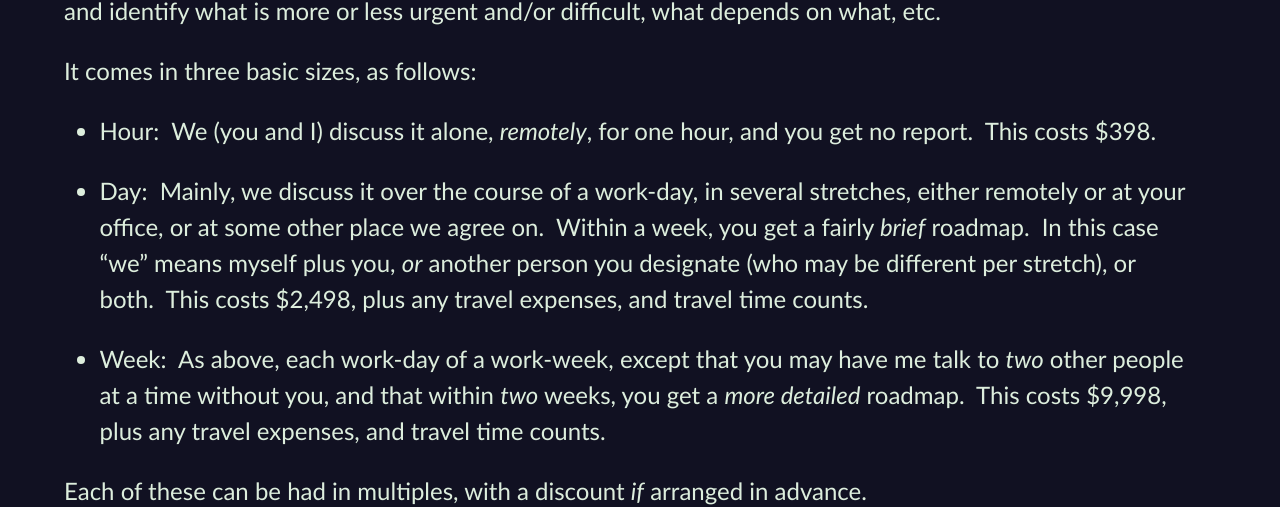
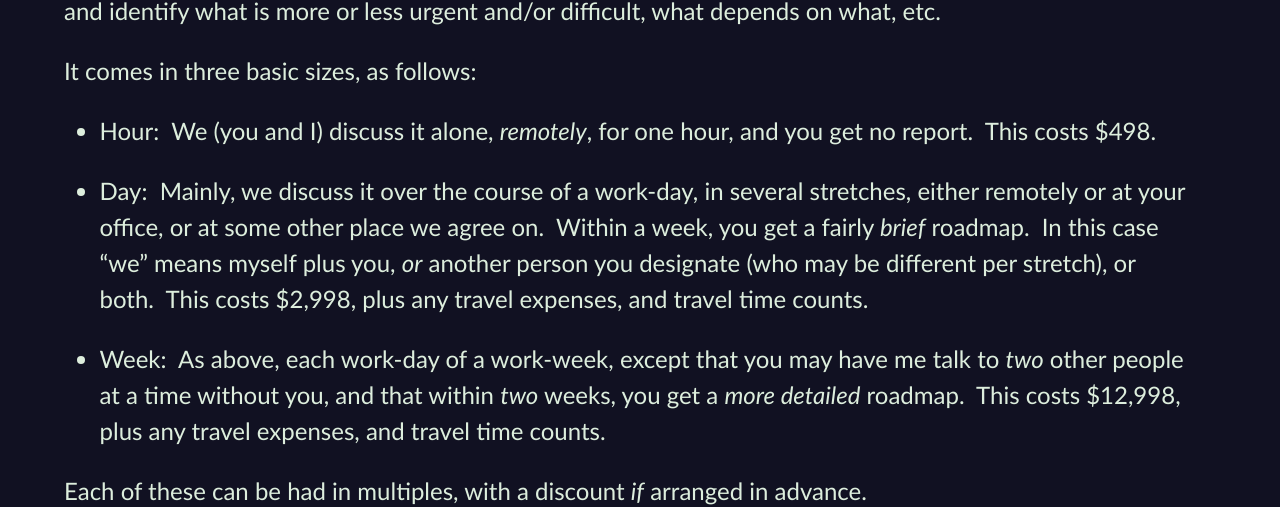
Before and after one commit to CodosaurusLLC/CodosaurusLLC.github.io, a Jekyll site: the page built from roadmapping.md, in a window 1280 px wide. Shown: the part 375-882 px from the top of the page. Built offline with Jekyll 4.4.1, drawn with Linux system fonts in a browser that asks for light colours.

Commit message:
update prices

```diff
--- a/roadmapping.md
+++ b/roadmapping.md
@@ -27,7 +27,7 @@ as follows:
   _remotely_,
   for one hour,
   and you get no report.&nbsp;
-  This costs $398.
+  This costs $498.
 
 - Day:&nbsp;
   Mainly, we discuss it
@@ -42,7 +42,7 @@ as follows:
   _or_ another person you designate
   (who may be different per stretch),
   or both.&nbsp;
-  This costs $2,498,
+  This costs $2,998,
   plus any travel expenses,
   and travel time counts.
 
@@ -53,7 +53,7 @@ as follows:
   _two_ other people at a time without you,
   and that
   within _two_ weeks, you get a _more detailed_ roadmap.&nbsp;
-  This costs $9,998,
+  This costs $12,998,
   plus any travel expenses,
   and travel time counts.
 
```
Also changed, not shown: advice.md (+3 -3 lines).
